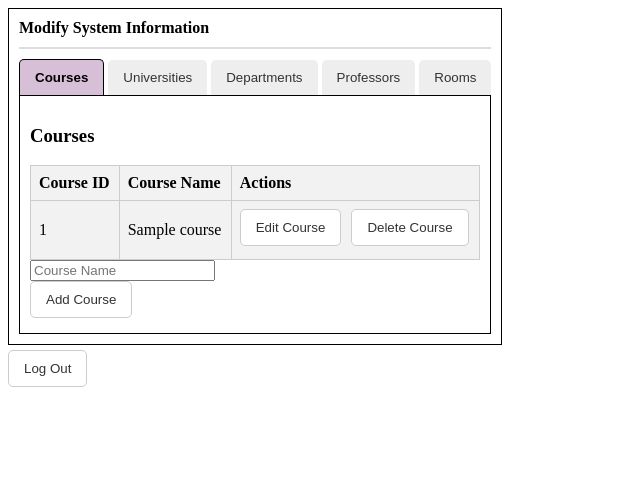
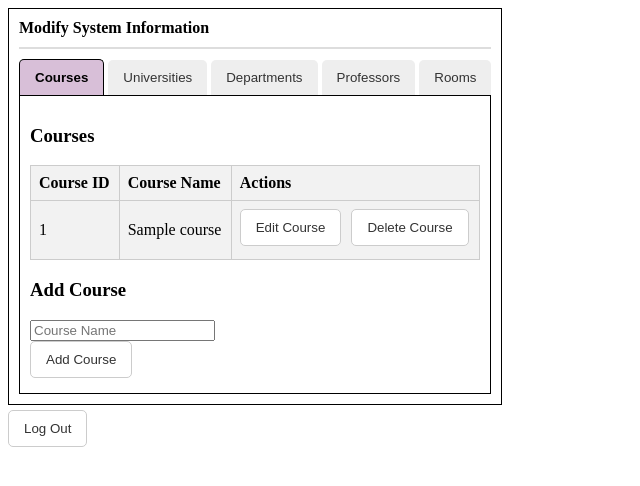
Before and after one commit to TheJasonOsmond/ClassMate-Schedule-Sharing-Tool, a Flask app: template Course-Schedule-Tool-2/templates/admin.html in a window 1280 px wide. Shown: the top 486 px of the page, without its empty margins (0-640 px from the left). Run offline with Flask 3, Linux system fonts and the light colour scheme; the template is opened without the code that fills it: most values are stand-ins (such as "Sample title", 1, 10 or a date in 2020); some libraries are stand-ins or nearby versions.

Commit message:
Added Scrolling for large tables

```diff
--- a/Course-Schedule-Tool-2/templates/admin.html
+++ b/Course-Schedule-Tool-2/templates/admin.html
@@ -85,6 +85,10 @@
       margin-right: 10px;
     }
 
+    .scrollable-table {
+      max-height: 400px; /* Adjust this value to your desired max height */
+      overflow-y: auto;
+    }
     table {
       border-collapse: collapse;
       width: 100%;
@@ -103,6 +107,8 @@
     tr:nth-child(even) {
       background-color: #f2f2f2;
     }
+
+
 	</style>
 	<script>
 		function openTab(event, tabName) {
@@ -134,7 +140,7 @@
       <!-- COURSES -->
       <div id="tab1" class="tab active">
         <h3>Courses</h3>
-        <div class="course-list">
+        <div class="scrollable-table">
           <table id="course-table">
             <tr>
               <th>Course ID</th>
@@ -158,6 +164,7 @@
             {% endfor %}
           </table>
         </div>
+        <h3>Add Course</h3>
         <form action="{{ url_for('admin_routes.add_course') }}" method="POST">
           <input type="text" name="course_name" placeholder="Course Name" required>
           <button type="submit" class="button">Add Course</button>
@@ -166,7 +173,7 @@
       <!-- UNIVERSITIES -->
       <div id="tab2" class="tab">
         <h3>Universities</h3>
-        <div class="university-list">
+        <div class="scrollable-table">
           <table id="university-table">
             <tr>
               <th>University Name</th>
@@ -190,6 +197,7 @@
             {% endfor %}
           </table>
         </div>
+        <h3>Add Unversity</h3>
         <form action="{{ url_for('admin_routes.add_university') }}" method="POST">
           <input type="text" name="name" placeholder="University Name" required>
           <input type="text" name="location" placeholder="Location" required>
@@ -200,7 +208,8 @@
       <div id="tab3" class="tab">
         <h3>Departments</h3>
         <!-- Department table -->
-        <table>
+        <div class="scrollable-table">
+          <table id="department-table">
             <thead>
               <tr>
                 <th>Department Name</th>
@@ -223,7 +232,8 @@
               {% endfor %}
             </tbody>
           </table>
-        <br>
+        </div>
+        <h3>Add Department</h3>
         <!-- Add Department form -->
         <form action="{{ url_for('admin_routes.add_department') }}" method="POST">
           <label for="name">Department Name:</label>
@@ -241,7 +251,8 @@
       <!-- PROFESSORS -->
       <div id="professors" class="tab">
         <h3>Professors</h3>
-        <table class="table table-striped">
+        <div class="scrollable-table">
+          <table id="professor-table">
             <thead>
               <tr>
                 <th>ID</th>
@@ -270,8 +281,8 @@
               {% endfor %}
             </tbody>
           </table>
-
-        <h4>Add a Professor</h4>
+        </div>
+        <h3>Add a Professor</h3>
         <form action="{{ url_for('admin_routes.add_professor') }}" method="post">
           <div class="form-group">
             <label for="f_name">First Name:</label>
@@ -305,7 +316,8 @@
       <!-- ROOMS -->
       <div id="tab5" class="tab">
         <h3>Rooms</h3>
-        <table class="table table-bordered">
+        <div class="scrollable-table">
+          <table id="room-table">
             <thead>
                 <tr>
                     <th>Building ID</th>
@@ -331,6 +343,7 @@
                 {% endfor %}
             </tbody>
           </table>
+        </div>
         <h3>Add Room</h3>
         <form action="{{ url_for('admin_routes.add_room') }}" method="POST">
             <div class="form-group">
```
Lines whose indentation alone changed are shown as unchanged.
